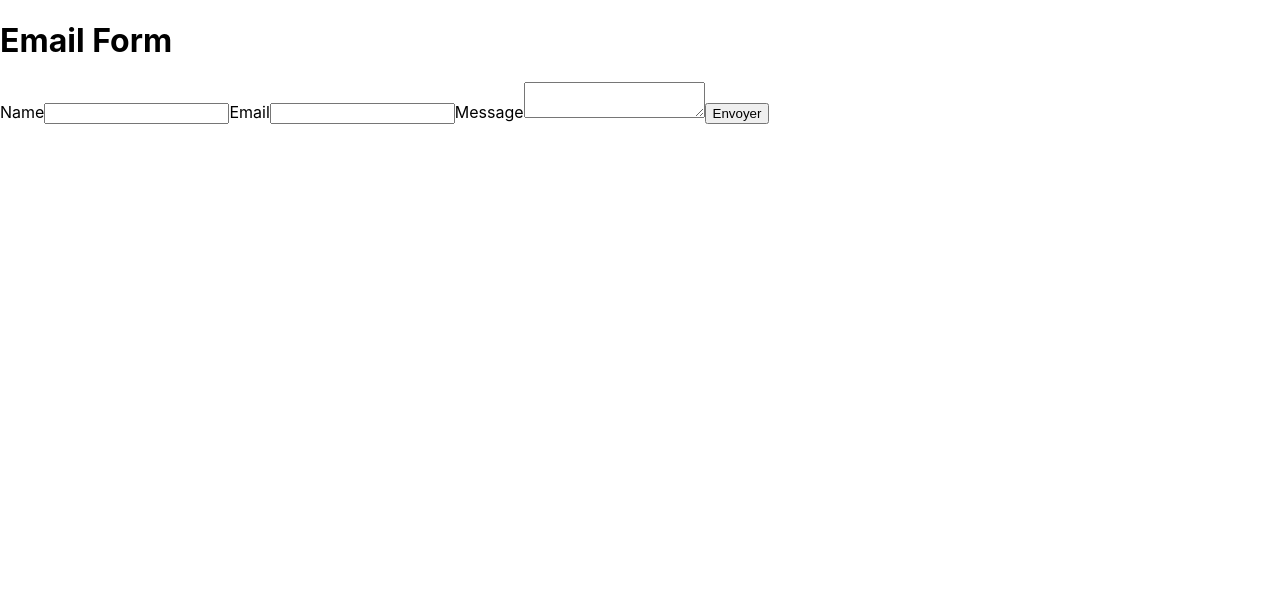
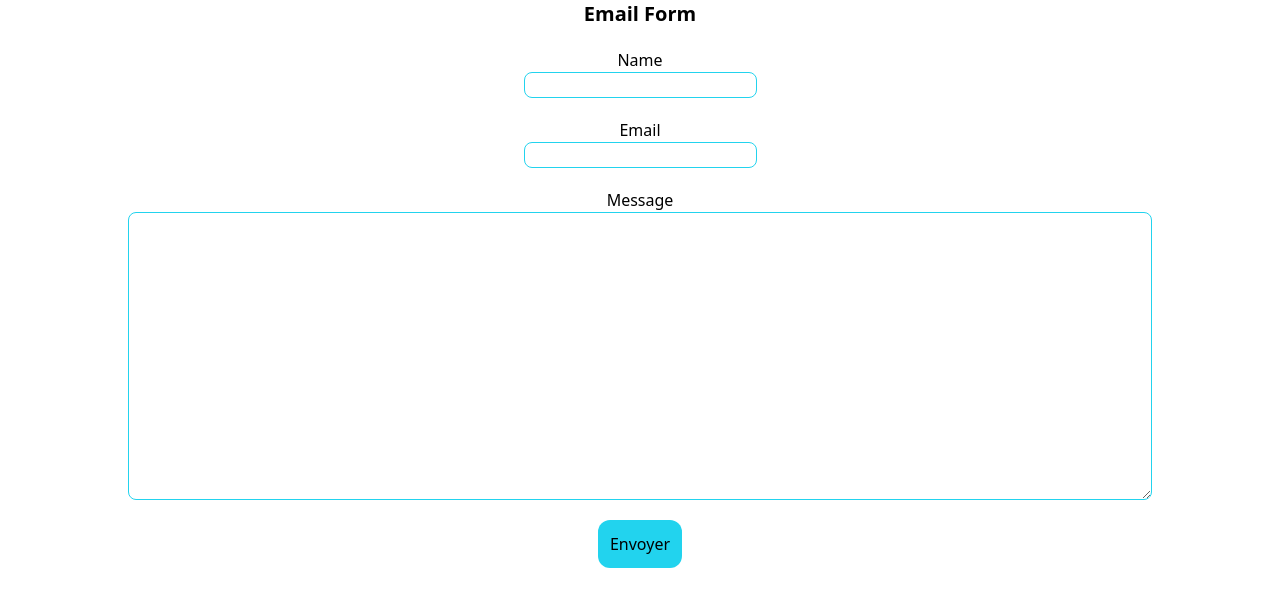
Before and after one commit to Vikito18/Exo_React, a React (Create React App) app in the folder form_template/: page / in a window 1280 px wide. Shown: the top 606 px of the page. Built offline with nearby package versions, Linux system fonts and the light colour scheme.

Commit message:
feat : form style

```diff
--- a/form_template/package.json
+++ b/form_template/package.json
@@ -13,6 +13,7 @@
     "react-scripts": "5.0.1",
     "sweetalert": "^2.1.2",
     "sweetalert2": "^11.7.3",
+    "tailwindcss": "^3.2.7",
     "web-vitals": "^2.1.4"
   },
   "scripts": {
--- a/form_template/src/componenets/FormEmail.js
+++ b/form_template/src/componenets/FormEmail.js
@@ -31,16 +31,40 @@ const FormEmail = () => {
   };
 
   return (
-    <div>
-      <h1>Email Form</h1>
-      <form ref={form} onSubmit={sendEmail}>
+    <div className="flex flex-col items-center gap-5">
+      <h1 className="font-extrabold text-xl">Email Form</h1>
+      <form
+        ref={form}
+        onSubmit={sendEmail}
+        className="flex flex-col items-center w-[100%]"
+      >
         <label>Name</label>
-        <input type="text" name="name" required autoComplete="off" />
+        <input
+          type="text"
+          name="name"
+          autoComplete="off"
+          required
+          className="border border-cyan-400 rounded-lg mb-5 "
+        />
         <label>Email</label>
-        <input type="email" name="email" required autoComplete="off" />
+        <input
+          type="email"
+          name="email"
+          autoComplete="off"
+          required
+          className="border border-cyan-400 rounded-lg mb-5 "
+        />
         <label>Message</label>
-        <textarea name="message" required />
-        <input type="submit" value="Envoyer" />
+        <textarea
+          name="message"
+          required
+          className="border border-cyan-400 rounded-lg mb-5 w-[80%] h-72 flex justify-center"
+        />
+        <input
+          type="submit"
+          value="Envoyer"
+          className="bg-cyan-400 p-3 rounded-xl"
+        />
       </form>
     </div>
   );
--- a/form_template/src/index.css
+++ b/form_template/src/index.css
@@ -1,13 +1,3 @@
-body {
-  margin: 0;
-  font-family: -apple-system, BlinkMacSystemFont, 'Segoe UI', 'Roboto', 'Oxygen',
-    'Ubuntu', 'Cantarell', 'Fira Sans', 'Droid Sans', 'Helvetica Neue',
-    sans-serif;
-  -webkit-font-smoothing: antialiased;
-  -moz-osx-font-smoothing: grayscale;
-}
-
-code {
-  font-family: source-code-pro, Menlo, Monaco, Consolas, 'Courier New',
-    monospace;
-}
+@tailwind base;
+@tailwind components;
+@tailwind utilities;
--- /dev/null
+++ b/form_template/tailwind.config.js
@@ -0,0 +1,8 @@
+/** @type {import('tailwindcss').Config} */
+module.exports = {
+  content: ["./src/**/*.{js,jsx,ts,tsx}"],
+  theme: {
+    extend: {},
+  },
+  plugins: [],
+};
```
Also changed, not shown: 1 other file (tests, documents, lock files or other folders).
